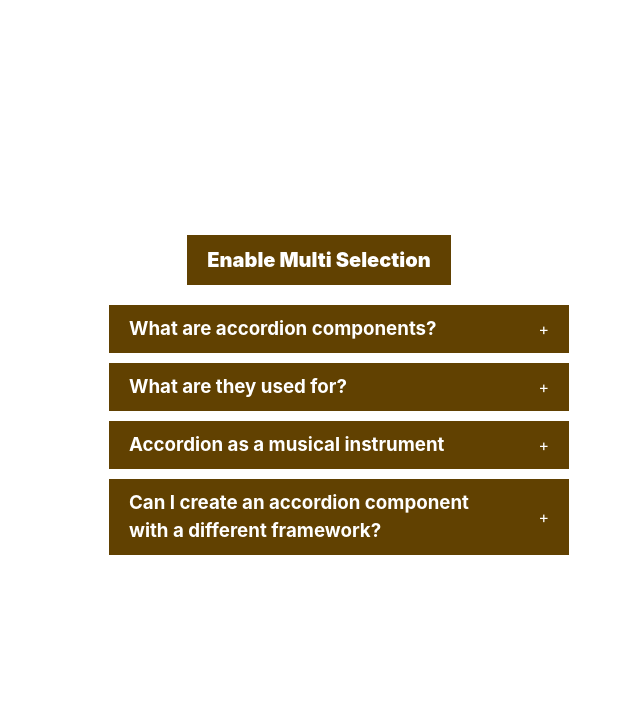
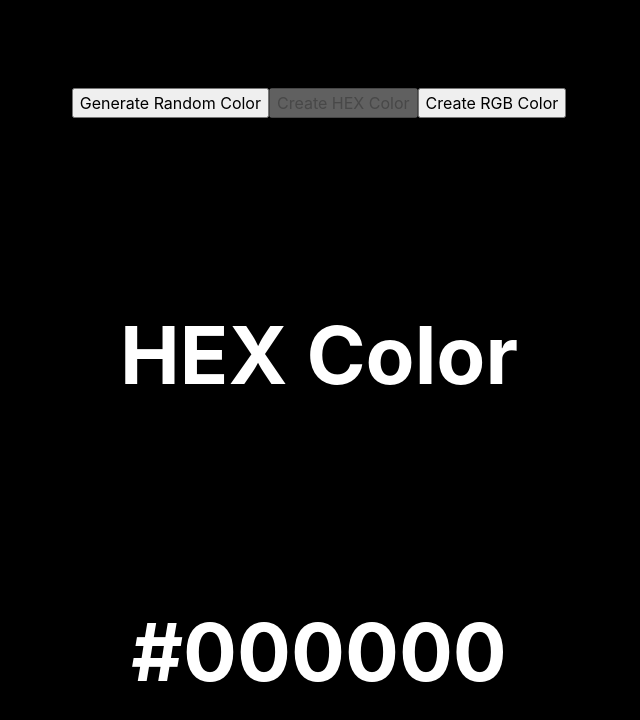
Before and after one commit to Armandosselimi/React-App, a React (Vite) app: page / in a window 1280 px wide. Shown: the top 720 px of the page, without its empty margins (321-961 px from the left). Built offline with nearby package versions, Linux system fonts and the light colour scheme.

Commit message:
random color generator

```diff
--- a/src/App.jsx
+++ b/src/App.jsx
@@ -1,10 +1,12 @@
 import Accordian from "./components/accordian";
 import "./App.css";
+import RandomColor from "./components/random-color";
 
 export default function App() {
   return (
     <div className='App'>
-      <Accordian />
+      {/* <Accordian /> */}
+      <RandomColor />
     </div>
   );
 }
--- /dev/null
+++ b/src/components/random-color/index.jsx
@@ -0,0 +1,60 @@
+import React, { useState } from "react";
+
+export default function RandomColor() {
+  const [color, setColor] = useState("#000000");
+  const [typeOfColor, setTypeOfColor] = useState("hex");
+
+  function randomColor(colorType) {
+    if (colorType === "hex") {
+      let letters = "0123456789ABCDEF";
+      let color = "#";
+      for (let i = 0; i < 6; i++) {
+        color += letters[Math.floor(Math.random() * 16)];
+      }
+      return color;
+    } else if (colorType === "rgb") {
+      let g = Math.floor(Math.random() * 256);
+      let b = Math.floor(Math.random() * 256);
+      let r = Math.floor(Math.random() * 256);
+      let color = `rgb(${r},${g},${b})`;
+      return color;
+    }
+  }
+
+  const handleRandomColor = () => {
+    setColor(() => randomColor(typeOfColor));
+  };
+  return (
+    <div
+      style={{
+        height: "100vh",
+        display: "grid",
+        placeItems: "center",
+        background: color,
+      }}
+    >
+      <div>
+        <button onClick={handleRandomColor}>Generate Random Color</button>
+        <button
+          onClick={() => setTypeOfColor("hex")}
+          disabled={typeOfColor === "hex"}
+        >
+          Create HEX Color
+        </button>
+
+        <button
+          onClick={() => setTypeOfColor("rgb")}
+          disabled={typeOfColor === "rgb"}
+        >
+          Create RGB Color
+        </button>
+      </div>
+      <div style={{ color: "#fff", fontSize: "5rem", fontWeight: "bold" }}>
+        {typeOfColor.toUpperCase()} Color
+      </div>
+      <div style={{ color: "#fff", fontSize: "5rem", fontWeight: "bold" }}>
+        {color}
+      </div>
+    </div>
+  );
+}
```
